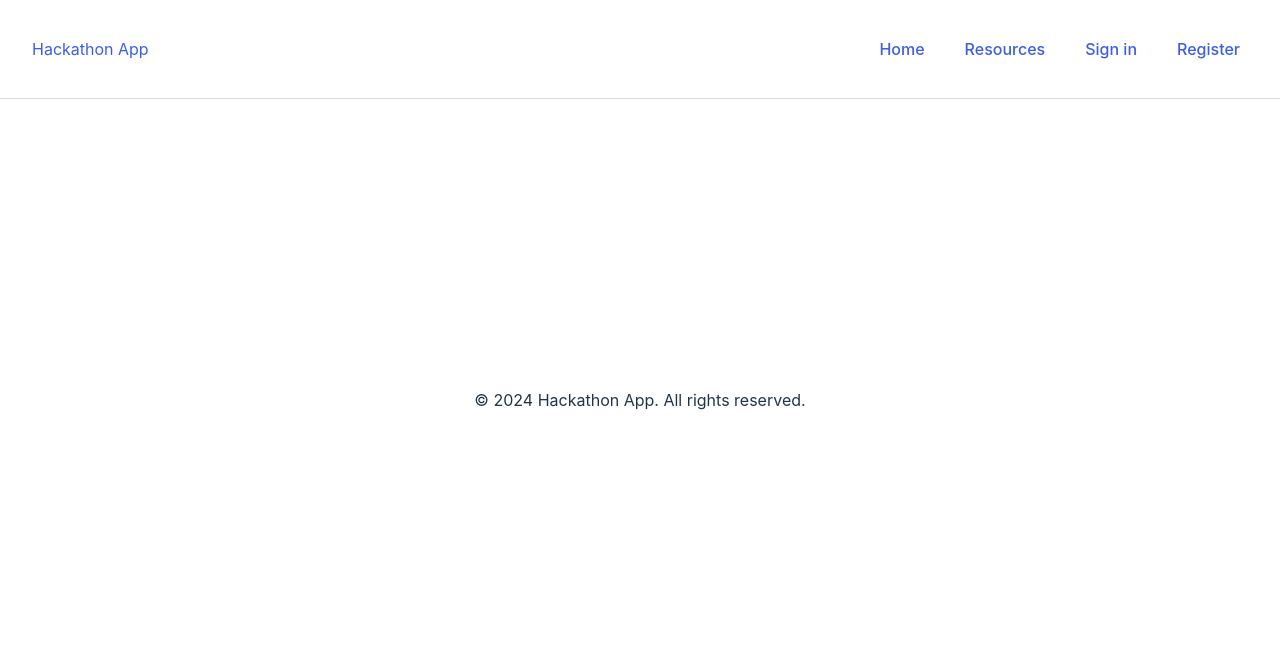
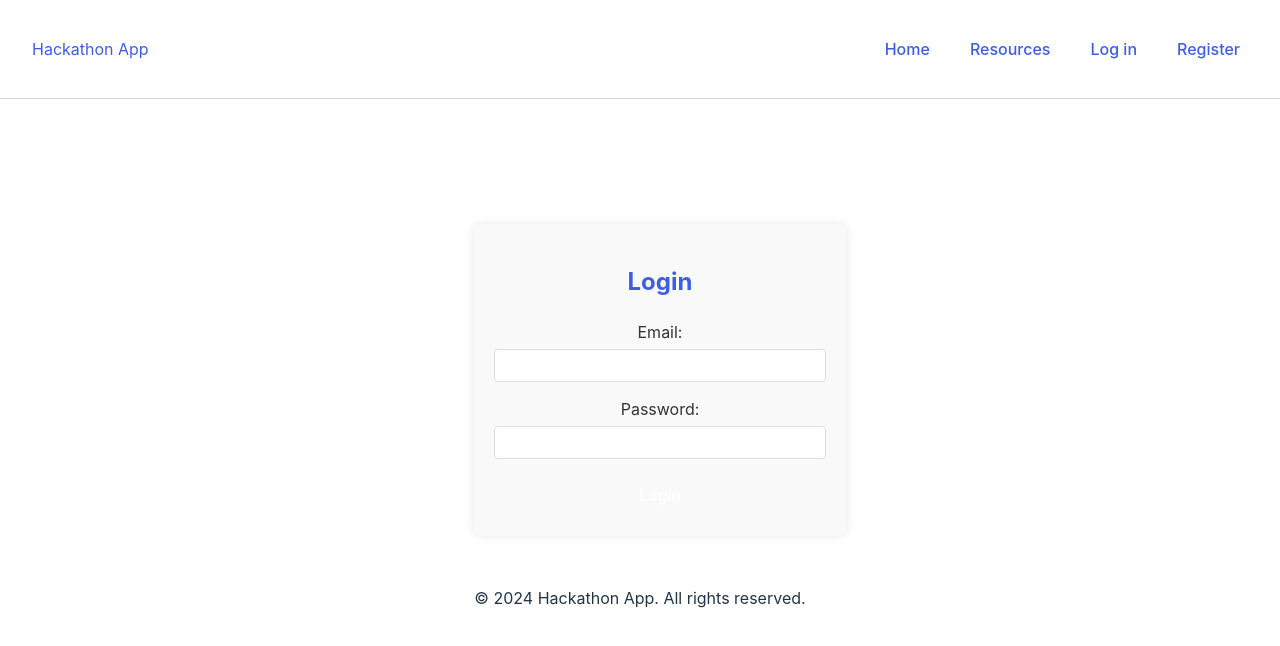
Before and after one commit to Buringskul/CTP-Hackathon, a React (Vite) app in the folder frontend/: page /login in a window 1280 px wide. Shown: the top 646 px of the page. Built offline with nearby package versions, Linux system fonts and the light colour scheme.

Commit message:
more routes

```diff
--- a/frontend/src/App.jsx
+++ b/frontend/src/App.jsx
@@ -3,6 +3,8 @@ import { BrowserRouter as Router, Route, Routes } from 'react-router-dom';
 import Header from './components/Header';
 import Footer from './components/Footer';
 import MainContent from './components/MainContent';
+import Login from './components/Login';  // Import the Login component
+import Resources from './components/Resources';  // Import the Resources component
 import './App.css';
 
 function App() {
@@ -12,7 +14,8 @@ function App() {
         <Header />
         <Routes>
           <Route path="/" element={<MainContent />} />
-          {/* You can add more Routes for other pages here */}
+          <Route path="/login" element={<Login />} />  {/* Add Login route */}
+          <Route path="/resources" element={<Resources />} />  {/* Add Resources route */}
         </Routes>
         <Footer />
       </div>
--- a/frontend/src/components/Header.jsx
+++ b/frontend/src/components/Header.jsx
@@ -9,7 +9,7 @@ function Header() {
         <ul className="nav-list">
           <li><a href="/">Home</a></li>
           <li><a href="/resources">Resources</a></li>
-          <li><a href="/signin">Sign in</a></li>
+          <li><a href="/signin">Log in</a></li>
           <li><a href="/register">Register</a></li>
         </ul>
       </nav>
--- /dev/null
+++ b/frontend/src/components/Login.jsx
@@ -0,0 +1,44 @@
+import React, { useState } from 'react';
+import '../styles/Login.css'; // If you have custom styles for the Login component
+
+function Login() {
+  const [email, setEmail] = useState('');
+  const [password, setPassword] = useState('');
+
+  const handleLogin = (e) => {
+    e.preventDefault();
+    // Handle login logic here
+    console.log('Login submitted:', { email, password });
+  };
+
+  return (
+    <div className="login-container">
+      <h2>Login</h2>
+      <form onSubmit={handleLogin}>
+        <div className="form-group">
+          <label htmlFor="email">Email:</label>
+          <input
+            type="email"
+            id="email"
+            value={email}
+            onChange={(e) => setEmail(e.target.value)}
+            required
+          />
+        </div>
+        <div className="form-group">
+          <label htmlFor="password">Password:</label>
+          <input
+            type="password"
+            id="password"
+            value={password}
+            onChange={(e) => setPassword(e.target.value)}
+            required
+          />
+        </div>
+        <button type="submit">Login</button>
+      </form>
+    </div>
+  );
+}
+
+export default Login;
--- /dev/null
+++ b/frontend/src/components/Resources.jsx
@@ -0,0 +1,29 @@
+import React from 'react';
+import '../styles/Resources.css'; // If you have custom styles for the Resources component
+
+function Resources() {
+  const resources = [
+    { title: 'Resource 1', description: 'Description of resource 1', link: '#' },
+    { title: 'Resource 2', description: 'Description of resource 2', link: '#' },
+    { title: 'Resource 3', description: 'Description of resource 3', link: '#' },
+  ];
+
+  return (
+    <div className="resources-container">
+      <h2>Resources</h2>
+      <ul className="resources-list">
+        {resources.map((resource, index) => (
+          <li key={index} className="resource-item">
+            <h3>{resource.title}</h3>
+            <p>{resource.description}</p>
+            <a href={resource.link} target="_blank" rel="noopener noreferrer">
+              Learn more
+            </a>
+          </li>
+        ))}
+      </ul>
+    </div>
+  );
+}
+
+export default Resources;
--- /dev/null
+++ b/frontend/src/styles/Login.css
@@ -0,0 +1,49 @@
+.login-container {
+    width: 100%;
+    max-width: 400px;
+    margin: 50px auto;
+    padding: 20px;
+    background-color: #f9f9f9;
+    border-radius: 8px;
+    box-shadow: 0 0 10px rgba(0, 0, 0, 0.1);
+  }
+
+  h2 {
+    text-align: center;
+    margin-bottom: 20px;
+    color: #3d5ee2;
+  }
+
+  .form-group {
+    margin-bottom: 15px;
+  }
+
+  .form-group label {
+    display: block;
+    margin-bottom: 5px;
+    color: #333;
+  }
+
+  .form-group input {
+    width: 100%;
+    padding: 8px;
+    border: 1px solid #ddd;
+    border-radius: 4px;
+    box-sizing: border-box;
+  }
+
+  button {
+    width: 100%;
+    padding: 10px;
+    background-color: #3d5ee2;
+    color: white;
+    border: none;
+    border-radius: 4px;
+    font-size: 16px;
+    cursor: pointer;
+    transition: background-color 0.3s ease;
+  }
+
+  button:hover {
+    background-color: #344fa1;
+  }
--- /dev/null
+++ b/frontend/src/styles/Resources.css
@@ -0,0 +1,55 @@
+.resources-container {
+    width: 100%;
+    max-width: 800px;
+    margin: 50px auto;
+    padding: 20px;
+    background-color: #f9f9f9;
+    border-radius: 8px;
+    box-shadow: 0 0 10px rgba(0, 0, 0, 0.1);
+  }
+
+  h2 {
+    text-align: center;
+    margin-bottom: 20px;
+    color: #3d5ee2;
+  }
+
+  .resources-list {
+    list-style-type: none;
+    padding: 0;
+  }
+
+  .resource-item {
+    margin-bottom: 20px;
+    padding: 15px;
+    background-color: white;
+    border: 1px solid #ddd;
+    border-radius: 4px;
+    box-shadow: 0 0 5px rgba(0, 0, 0, 0.1);
+  }
+
+  .resource-item h3 {
+    margin-top: 0;
+    font-size: 20px;
+    color: #333;
+  }
+
+  .resource-item p {
+    font-size: 16px;
+    color: #666;
+  }
+
+  .resource-item a {
+    display: inline-block;
+    margin-top: 10px;
+    padding: 8px 12px;
+    background-color: #3d5ee2;
+    color: white;
+    border-radius: 4px;
+    text-decoration: none;
+    transition: background-color 0.3s ease;
+  }
+
+  .resource-item a:hover {
+    background-color: #344fa1;
+  }
```
